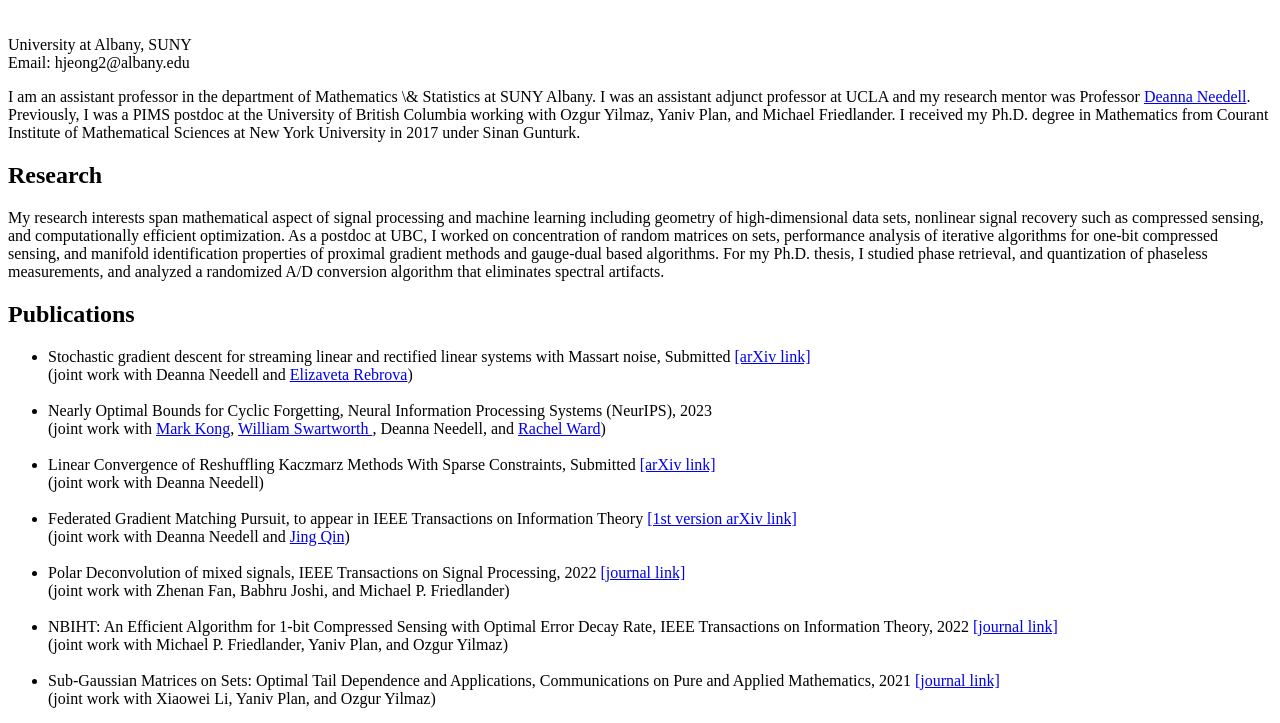
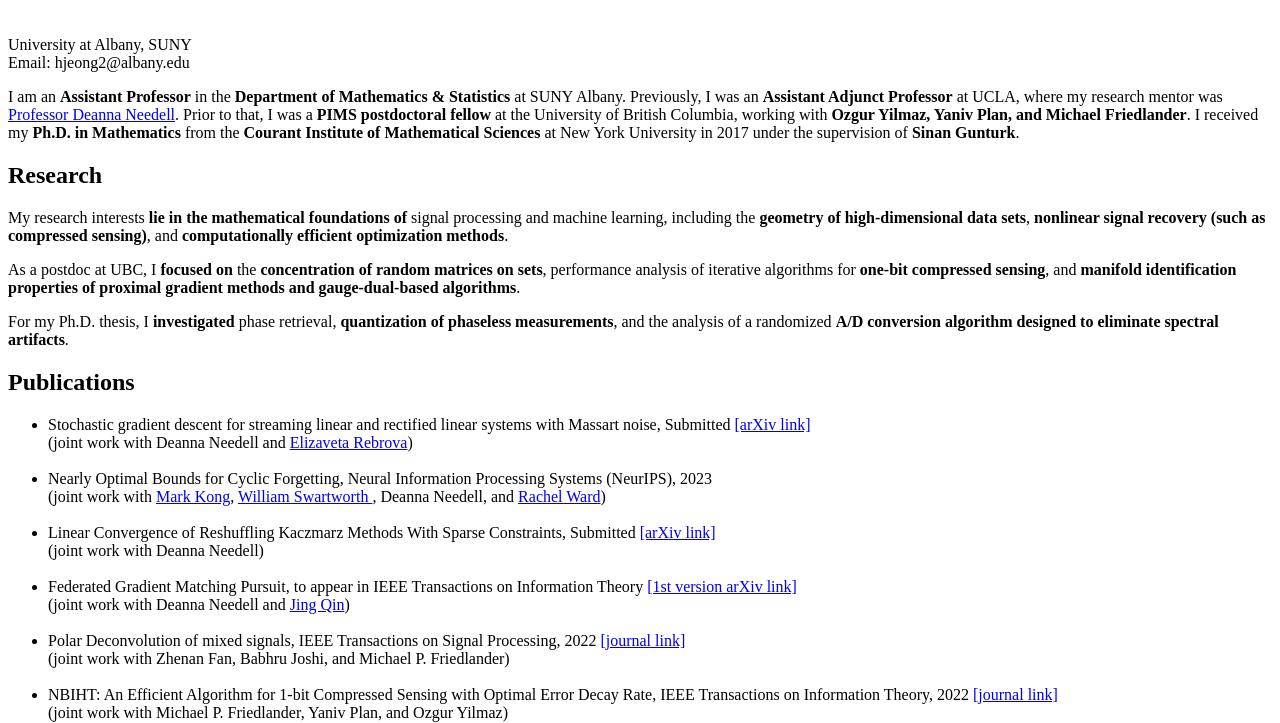
Before and after one commit to clatar1/clatar1.github.io, a plain HTML site: page index.html in a window 1280 px wide. Shown: the part 48-771 px from the top of the page. Drawn offline with Linux system fonts and the light colour scheme.

Commit message:
Update index.html

```diff
--- a/index.html
+++ b/index.html
@@ -9,18 +9,27 @@
     <p> <br>
       University at Albany, SUNY <br>
       Email: hjeong2@albany.edu
-    <p>I am an assistant professor in the department of Mathematics \& Statistics at SUNY Albany. I was an assistant adjunct professor at UCLA and my research mentor was Professor
-<a href="https://www.math.ucla.edu/~deanna/"> Deanna Needell</a>.
-Previously, I was a PIMS postdoc at the University of British Columbia working with Ozgur Yilmaz, Yaniv Plan, and Michael Friedlander. I received my Ph.D. degree in Mathematics from
-Courant Institute of Mathematical Sciences at New York University in 2017 under Sinan Gunturk.
+    </p>
+    <p>
+      I am an <strong>Assistant Professor</strong> in the <strong>Department of Mathematics & Statistics</strong> at SUNY Albany. Previously, I was an <strong>Assistant Adjunct Professor</strong> at UCLA, where my research mentor was
+      <a href="https://www.math.ucla.edu/~deanna/">Professor Deanna Needell</a>. Prior to that, I was a <strong>PIMS postdoctoral fellow</strong> at the University of British Columbia, working with
+      <strong>Ozgur Yilmaz, Yaniv Plan, and Michael Friedlander</strong>. I received my <strong>Ph.D. in Mathematics</strong> from the
+      <strong>Courant Institute of Mathematical Sciences</strong> at New York University in 2017 under the supervision of <strong>Sinan Gunturk</strong>.
+    </p>
 
     <h2>Research</h2>
-    <p> My research interests span mathematical aspect of signal processing and machine learning including geometry of high-dimensional data sets, nonlinear signal recovery such as compressed sensing, and computationally efficient optimization.
-
-As a postdoc at UBC, I worked on concentration of random matrices on sets, performance analysis of iterative algorithms for one-bit compressed sensing, and manifold identification properties of proximal gradient methods and gauge-dual based algorithms.
-
-For my Ph.D. thesis, I studied phase retrieval, and quantization of phaseless measurements, and analyzed a randomized A/D conversion algorithm that eliminates spectral artifacts.
-       </p>
+    <p>
+      My research interests <strong>lie in the mathematical foundations of</strong> signal processing and machine learning, including the <strong>geometry of high-dimensional data sets</strong>,
+      <strong>nonlinear signal recovery (such as compressed sensing)</strong>, and <strong>computationally efficient optimization methods</strong>.
+    </p>
+    <p>
+      As a postdoc at UBC, I <strong>focused on</strong> the <strong>concentration of random matrices on sets</strong>, performance analysis of iterative algorithms for
+      <strong>one-bit compressed sensing</strong>, and <strong>manifold identification properties of proximal gradient methods and gauge-dual-based algorithms</strong>.
+    </p>
+    <p>
+      For my Ph.D. thesis, I <strong>investigated</strong> phase retrieval, <strong>quantization of phaseless measurements</strong>, and the analysis of a randomized
+      <strong>A/D conversion algorithm designed to eliminate spectral artifacts</strong>.
+    </p>
     <h2>Publications</h2>
 <ul>
 
```
